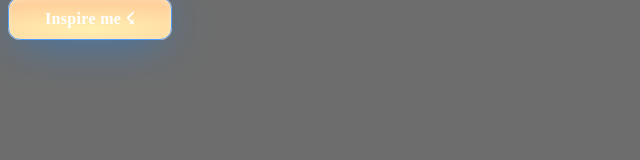
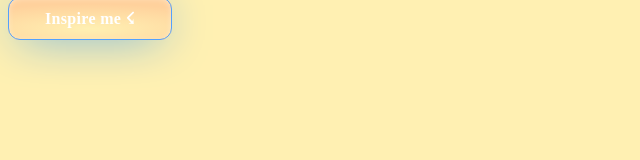
Before and after one commit to cescps/inspire.webs, a plain HTML site: page index.html in a window 1280 px wide. Shown: the whole page, without its empty margins (0-640 px from the left). Drawn offline with Linux system fonts and the light colour scheme.

Commit message:
Update style.css

```diff
--- a/style.css
+++ b/style.css
@@ -4,7 +4,7 @@ body {
   display: flex;
   justify-content: center;
   align-items: center;
-  background: #6d6d6d;
+  background: #fff0b2;
 }
 
 * {
```
